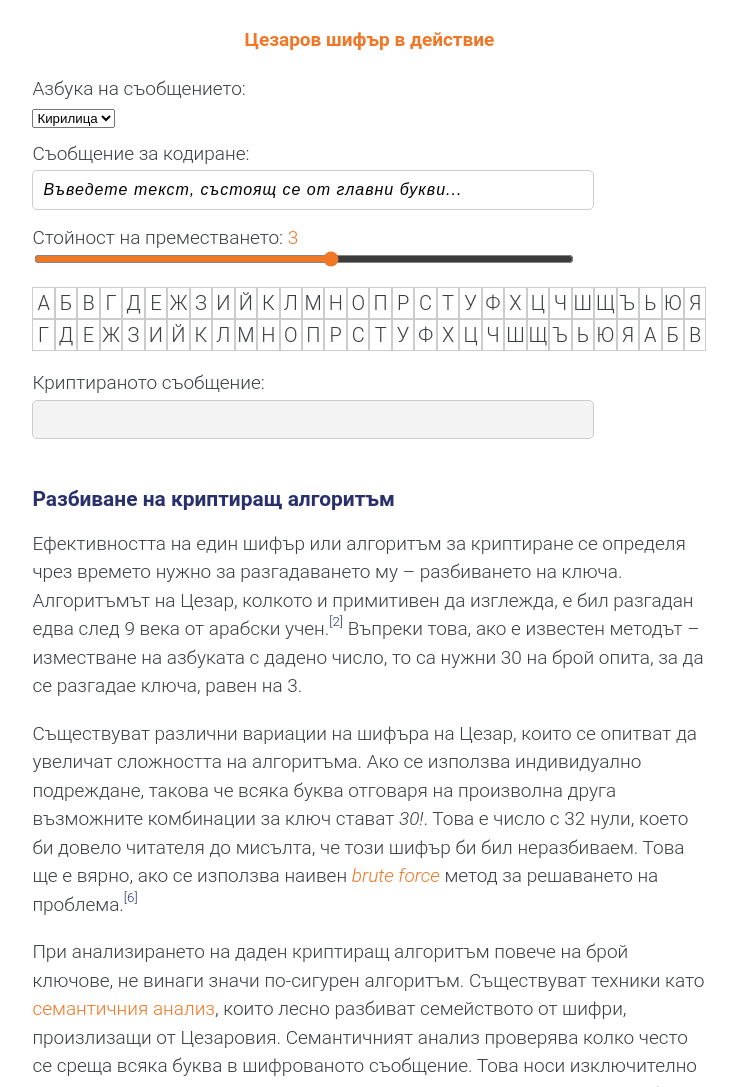
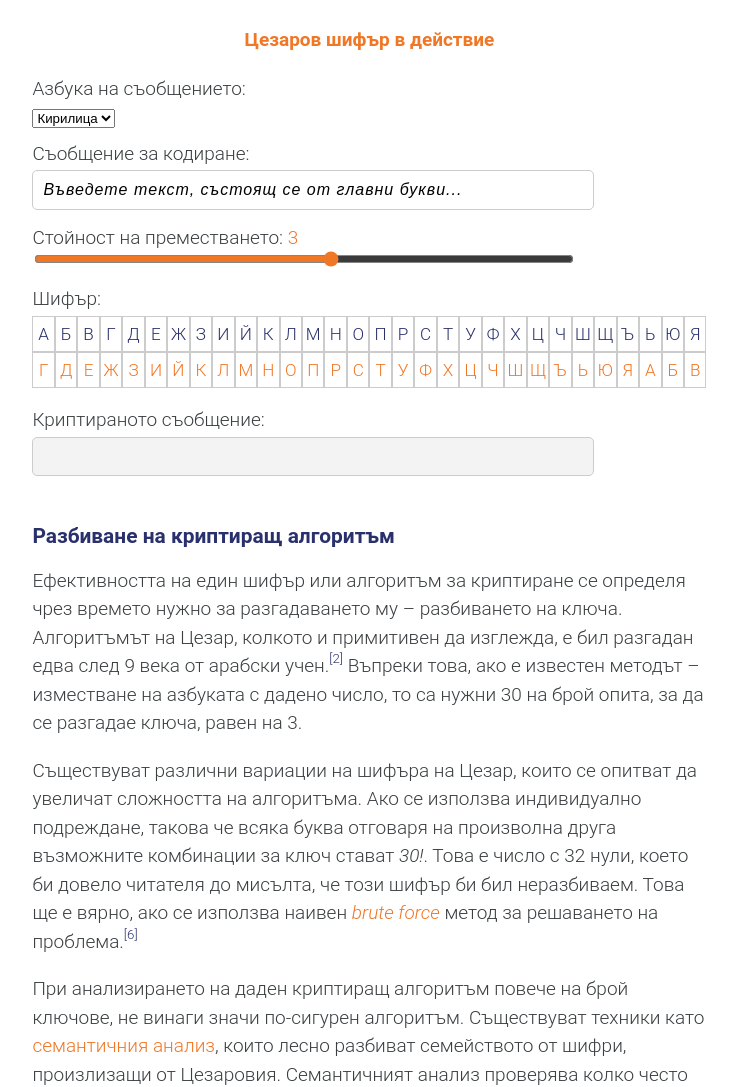
Before and after one commit to TeogopK/Encryption-Hashing-and-Salting-interactive-paper, a plain HTML site: page project/referat.html in a window 1280 px wide. Shown: the part 2123-3210 px from the top of the page, without its empty margins (102-839 px from the left). Drawn offline with Linux system fonts and the light colour scheme.

Commit message:
Improve ceaser shift wrap

```diff
--- a/project/css/playgrounds.css
+++ b/project/css/playgrounds.css
@@ -87,14 +87,13 @@
 }
 
 .ceaserShiftContainer .letter {
-  width: 30px;
-  height: 30px;
+  width: 3em;
+  height: 2em;
   display: flex;
   align-items: center;
   justify-content: center;
-  border: 1px solid #ccc;
-  margin: 1px 2;
-  font-size: 20px;
+  border: 0.01em solid #ccc;
+  font-size: 0.9em;
 }
 
 .ceaserShiftContainer input[type="range"] {
@@ -111,7 +110,18 @@
   text-transform: none;
 }
 
-@media only screen and (max-width: 900px) {
+.ceaserShiftContainer #originalLettersContainer {
+  color: #29306c;
+}
+
+.ceaserShiftContainer #encodedLettersContainer {
+  color: #f07725;
+}
+
+@media only screen and (max-width: 1200px) {
+  .ceaserShiftContainer .letter {
+    font-size: 0.7em;
+  }
 }
 
 /* Frequency analyzer specific */
--- a/project/css/styles.css
+++ b/project/css/styles.css
@@ -25,6 +25,7 @@ p {
   margin: 1em auto;
   font-size: 1em;
   line-height: 1.5em;
+  word-wrap: break-word;
 }
 
 h1 {
@@ -80,7 +81,6 @@ a:hover {
 strong {
   font-weight: 600;
 }
-
 
 /* References */
 sup {
--- a/project/referat.html
+++ b/project/referat.html
@@ -126,9 +126,12 @@
                     <input type="range" id="shiftRange" oninput="updateShift()" />
                 </section>
 
-                <section class="letters-container">
-                    <section class="row" id="originalLettersContainer"></section>
-                    <section class="row" id="encodedLettersContainer"> </section>
+                <section>
+                    <label for="originalLettersContainer">Шифър:</label>
+                    <section class="letters-container">
+                        <section class="row" id="originalLettersContainer"></section>
+                        <section class="row" id="encodedLettersContainer"> </section>
+                    </section>
                 </section>
 
                 <section>
@@ -192,7 +195,8 @@
                 <h4>Анализатор на честотата на символите</h4>
 
                 <section><label for="inputText">Съобщение:</label>
-                    <input type="text" id="inputText" class="inputBox" placeholder="Въведете текст за анализиране тук..."></input>
+                    <input type="text" id="inputText" class="inputBox"
+                        placeholder="Въведете текст за анализиране тук..."></input>
                 </section>
 
                 <section id="results">
```
